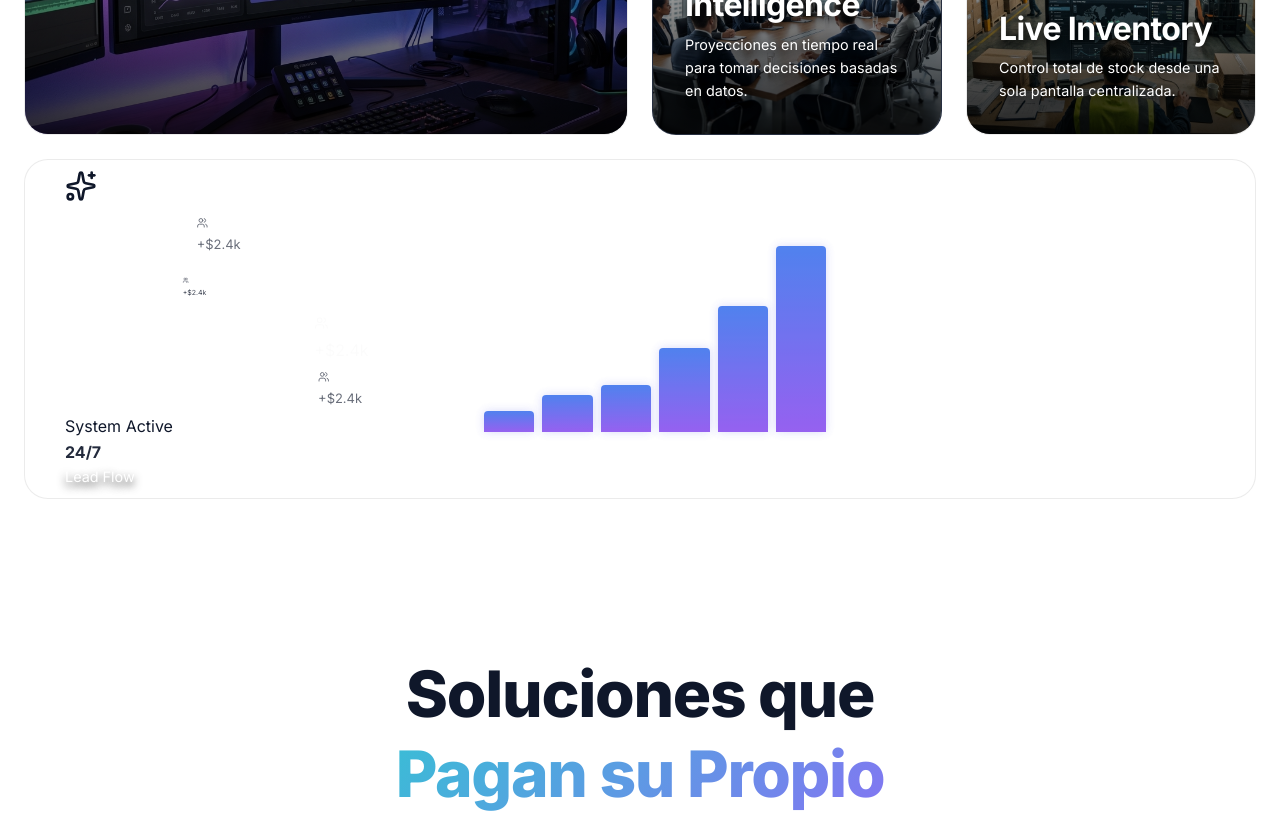
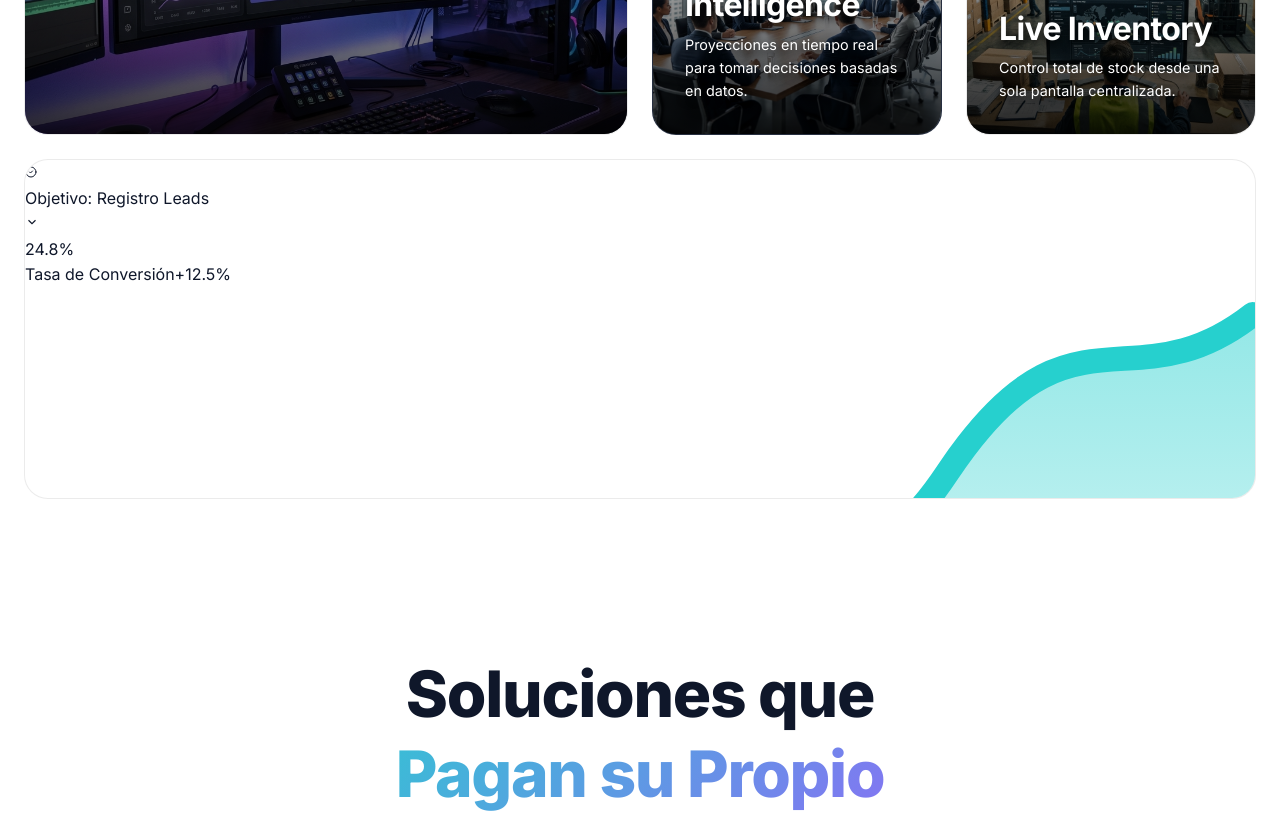
Before and after one commit to fosicsi/solucionator, a React (Vite) app: page / in a window 1280 px wide. Shown: the part 580-1393 px from the top of the page. Built offline with nearby package versions, Linux system fonts and the light colour scheme.

Commit message:
Implement FloatingConversionUI inspired by reference image

```diff
--- a/src/App.tsx
+++ b/src/App.tsx
@@ -190,95 +190,89 @@ const AnimatedGraph = () => {
   );
 };
 
-const MagneticField = () => {
+const FloatingConversionUI = () => {
   return (
-    <div className="relative w-full h-[250px] flex flex-col items-center justify-center overflow-hidden rounded-3xl bg-slate-900/50">
-      {/* Background Grid & Glow */}
-      <div className="absolute inset-0 bg-[linear-gradient(rgba(56,189,248,0.05)_1px,transparent_1px),linear-gradient(90deg,rgba(56,189,248,0.05)_1px,transparent_1px)] bg-[size:20px_20px]" />
-      <div className="absolute inset-0 bg-gradient-to-r from-slate-900 via-transparent to-slate-900 z-10" />
+    <div className="relative w-full h-[300px] flex items-center justify-center overflow-hidden rounded-3xl bg-slate-900 border border-slate-800 group">
+      {/* Background Context (Blurred) */}
+      <div className="absolute inset-0 bg-[url('https://images.unsplash.com/photo-1551288049-bebda4e38f71?q=80&w=1000&auto=format&fit=crop')] bg-cover bg-center opacity-40 blur-sm scale-110 group-hover:scale-115 transition-transform duration-700" />
+      <div className="absolute inset-0 bg-gradient-to-t from-slate-900 via-slate-900/60 to-transparent" />
 
-      {/* The Reactor Core */}
-      <div className="relative z-20 flex items-center justify-center">
-        {/* Core Glow */}
-        <motion.div
-          className="absolute w-40 h-40 rounded-full bg-accent-primary/20 blur-3xl"
-          animate={{ scale: [1, 1.5, 1], opacity: [0.3, 0.6, 0.3] }}
-          transition={{ duration: 3, repeat: Infinity }}
-        />
+      {/* Floating Widget Card */}
+      <motion.div
+        className="relative z-10 w-[280px] bg-slate-900/80 backdrop-blur-xl border border-slate-700/50 rounded-2xl p-5 shadow-2xl"
+        initial={{ y: 20, opacity: 0 }}
+        whileInView={{ y: 0, opacity: 1 }}
+        transition={{ duration: 0.8, ease: "easeOut" }}
+        whileHover={{ y: -5, transition: { duration: 0.3 } }}
+      >
+        {/* Header: Dropdown look-alike */}
+        <div className="flex items-center justify-between mb-6 pb-4 border-b border-slate-700/50">
+          <div className="flex items-center gap-2 text-sm font-medium text-slate-300">
+            <div className="p-1.5 rounded-md bg-slate-800 border border-slate-700">
+              <svg width="12" height="12" viewBox="0 0 24 24" fill="none" stroke="currentColor" strokeWidth="2" strokeLinecap="round" strokeLinejoin="round"><circle cx="12" cy="12" r="10" /><path d="m9 12 2 2 4-4" /></svg>
+            </div>
+            <span>Objetivo: Registro Leads</span>
+          </div>
+          <svg width="14" height="14" viewBox="0 0 24 24" fill="none" stroke="currentColor" strokeWidth="2" className="text-slate-500"><path d="m6 9 6 6 6-6" /></svg>
+        </div>
 
-        {/* Core Ring */}
-        <div className="relative w-24 h-24 rounded-full border-2 border-accent-primary/30 flex items-center justify-center backdrop-blur-sm bg-slate-900/40 shadow-[0_0_30px_rgba(38,208,206,0.2)]">
+        {/* Metric */}
+        <div className="mb-4">
+          <div className="text-4xl font-extrabold text-white tracking-tight mb-1">
+            24.8%
+          </div>
+          <div className="flex items-center gap-2">
+            <span className="text-sm font-medium text-slate-400">Tasa de Conversión</span>
+            <span className="text-xs font-bold text-green-400 bg-green-400/10 px-1.5 py-0.5 rounded">+12.5%</span>
+          </div>
+        </div>
+
+        {/* Graph Area */}
+        <div className="relative h-24 w-full mt-2">
+          {/* Grid lines */}
+          <div className="absolute inset-0 flex flex-col justify-between opacity-20">
+            <div className="w-full h-[1px] bg-slate-400"></div>
+            <div className="w-full h-[1px] bg-slate-400"></div>
+            <div className="w-full h-[1px] bg-slate-400 opacity-0"></div>
+          </div>
+
+          {/* The Chart */}
+          <svg className="w-full h-full overflow-visible" viewBox="0 0 100 50" preserveAspectRatio="none">
+            <defs>
+              <linearGradient id="chartGradient" x1="0" y1="0" x2="0" y2="1">
+                <stop offset="0%" stopColor="#26d0ce" stopOpacity="0.5" />
+                <stop offset="100%" stopColor="#26d0ce" stopOpacity="0" />
+              </linearGradient>
+            </defs>
+            <motion.path
+              d="M0,50 L0,35 C10,35 15,40 25,30 C35,20 40,25 50,20 C60,15 65,30 75,15 C85,0 90,10 100,2 L100,50 Z"
+              fill="url(#chartGradient)"
+              initial={{ opacity: 0 }}
+              whileInView={{ opacity: 1 }}
+              transition={{ duration: 1, delay: 0.5 }}
+            />
+            <motion.path
+              d="M0,35 C10,35 15,40 25,30 C35,20 40,25 50,20 C60,15 65,30 75,15 C85,0 90,10 100,2"
+              fill="none"
+              stroke="#26d0ce"
+              strokeWidth="2"
+              strokeLinecap="round"
+              initial={{ pathLength: 0 }}
+              whileInView={{ pathLength: 1 }}
+              transition={{ duration: 1.5, ease: "easeInOut" }}
+            />
+          </svg>
+
+          {/* Interactive Dot */}
           <motion.div
-            className="absolute inset-0 rounded-full border-t-2 border-accent-primary"
-            animate={{ rotate: 360 }}
-            transition={{ duration: 3, repeat: Infinity, ease: "linear" }}
+            className="absolute top-0 right-0 w-3 h-3 bg-white rounded-full border-2 border-accent-primary shadow-[0_0_10px_rgba(38,208,206,0.8)]"
+            initial={{ opacity: 0, scale: 0 }}
+            whileInView={{ opacity: 1, scale: 1 }}
+            transition={{ delay: 1.5 }}
+            style={{ top: '4%', right: '0%' }}
           />
-          <Sparkles className="text-white drop-shadow-[0_0_10px_rgba(255,255,255,0.8)]" size={32} />
         </div>
-      </div>
-
-      {/* Incoming Particles (Raw Traffic) */}
-      {[...Array(6)].map((_, i) => (
-        <motion.div
-          key={`in-${i}`}
-          className="absolute left-0 w-2 h-2 rounded-full bg-slate-500/50"
-          initial={{ x: -20, y: 50 + Math.random() * 100, opacity: 0 }}
-          animate={{
-            x: "50%",
-            y: "50%",
-            opacity: [0, 1, 0],
-            scale: [1, 0.5]
-          }}
-          transition={{
-            duration: 2,
-            repeat: Infinity,
-            delay: i * 0.4,
-            ease: "circIn"
-          }}
-          style={{ top: 0, bottom: 0, margin: 'auto' }}
-        />
-      ))}
-
-      {/* Outgoing Beam (Converted Leads) */}
-      <div className="absolute right-0 top-1/2 -translate-y-1/2 w-1/2 h-[2px] bg-gradient-to-r from-accent-primary to-transparent opacity-30" />
-      {[...Array(4)].map((_, i) => (
-        <motion.div
-          key={`out-${i}`}
-          className="absolute z-20 flex items-center gap-2"
-          initial={{ x: 0, opacity: 0, scale: 0 }}
-          animate={{ x: 150 + i * 50, opacity: [0, 1, 0], scale: 1 }}
-          transition={{ duration: 1.5, repeat: Infinity, delay: 1 + i * 0.5 }}
-          style={{ left: '50%', top: '45%' }}
-        >
-          <div className="w-8 h-8 rounded-full bg-white flex items-center justify-center shadow-[0_0_20px_rgba(38,208,206,0.6)]">
-            <Users size={14} className="text-slate-900" />
-          </div>
-          <span className="text-xs font-bold text-accent-primary bg-slate-900/80 px-2 py-1 rounded-full border border-accent-primary/30">
-            +$2.4k
-          </span>
-        </motion.div>
-      ))}
-
-      {/* Floating UI Elements */}
-      <div className="absolute bottom-4 left-6 z-30">
-        <div className="flex items-center gap-2">
-          <div className="w-2 h-2 rounded-full bg-green-400 animate-pulse" />
-          <span className="text-xs font-mono text-slate-400 uppercase tracking-widest">System Active</span>
-        </div>
-      </div>
-
-      <div className="absolute top-4 right-6 z-30 text-right">
-        <h4 className="text-3xl font-black text-white leading-none tracking-tighter">
-          <motion.span
-            animate={{ opacity: [0.8, 1, 0.8] }}
-            transition={{ duration: 0.2, repeat: Infinity, repeatType: "reverse" }}
-          >
-            24/7
-          </motion.span>
-        </h4>
-        <p className="text-[10px] text-accent-primary font-bold uppercase tracking-wider">Lead Flow</p>
-      </div>
-
+      </motion.div>
     </div>
   )
 }
@@ -368,15 +362,8 @@ const Showcase = () => {
             viewport={{ once: true }}
             transition={{ delay: 0.3 }}
           >
-            <div className="analytics-layout">
-              <div className="analytics-info z-10" style={{ maxWidth: '45%' }}>
-                <MagneticField />
-              </div>
-              <div className="analytics-graph z-0 mix-blend-overlay opacity-50">
-                <AnimatedGraph />
-              </div>
-              <div className="absolute inset-0 bg-gradient-to-r from-blue-900/20 to-purple-900/20 z-0 pointer-events-none"></div>
-            </div>
+            <FloatingConversionUI />
+            <div className="absolute inset-0 bg-gradient-to-r from-blue-900/20 to-purple-900/20 z-0 pointer-events-none"></div>
           </motion.div>
         </div>
 
```
